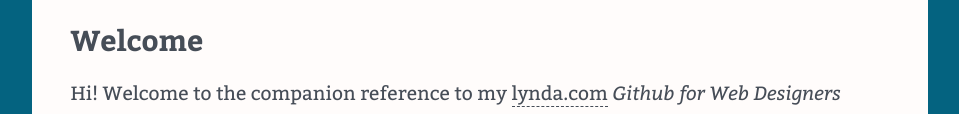
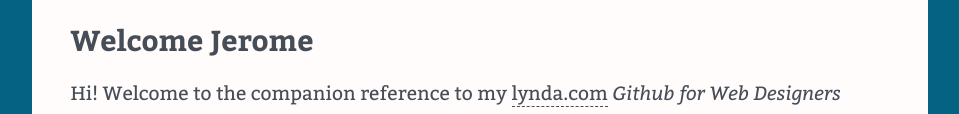
Before and after one commit to JeromeGmail/github-for-designers-01, a plain HTML site: page gihub-web-designers-01/index.html in a window 1280 px wide. Shown: the part 229-343 px from the top of the page, without its empty margins (160-1119 px from the left). Drawn offline with nearby package versions, Linux system fonts and the light colour scheme.

Commit message:
Still training
Welcome to me - really advised to put as much comment as possible

```diff
--- a/gihub-web-designers-01/index.html
+++ b/gihub-web-designers-01/index.html
@@ -25,7 +25,7 @@
     </ul>
     </nav>
     <main>
-    <h2>Welcome</h2>
+    <h2>Welcome Jerome</h2>
     <p>Hi! Welcome to the companion reference to my <a href="http://www.lynda.com" title="lynda.com">lynda.com</a> <em>Github for Web Designers</em> course. This reference also serves as the exercise files for my course, so you can download the exercise files from this repo as well.</p>
     <p>This course is the result of my own frustrations from trying to learn Github. It seemed like every tutorial I took, or article I read, assumed I was a developer and used terms and terminology that I just wasn't familiar with. Perhaps worse than that, because certain things were assumed it would often halt my learning process because I wouldn't understand how to fill in the blanks between steps. I decided to jump in headfirst, make lots of mistakes, and research things that as a designer I wasn't really that interested in. The result was that I learned Github the hard way, and I'm hoping my course means that you don't have to.</p>
     <h2>Stuff I learned</h2>
```
